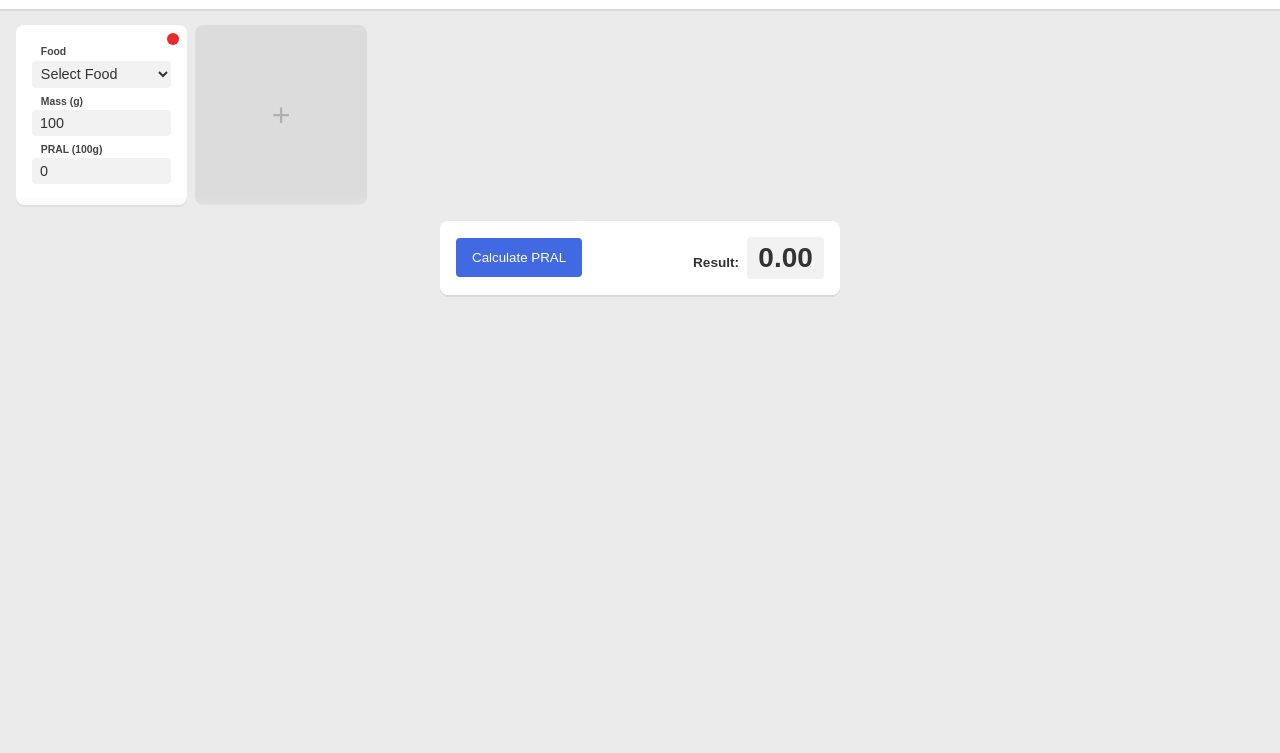
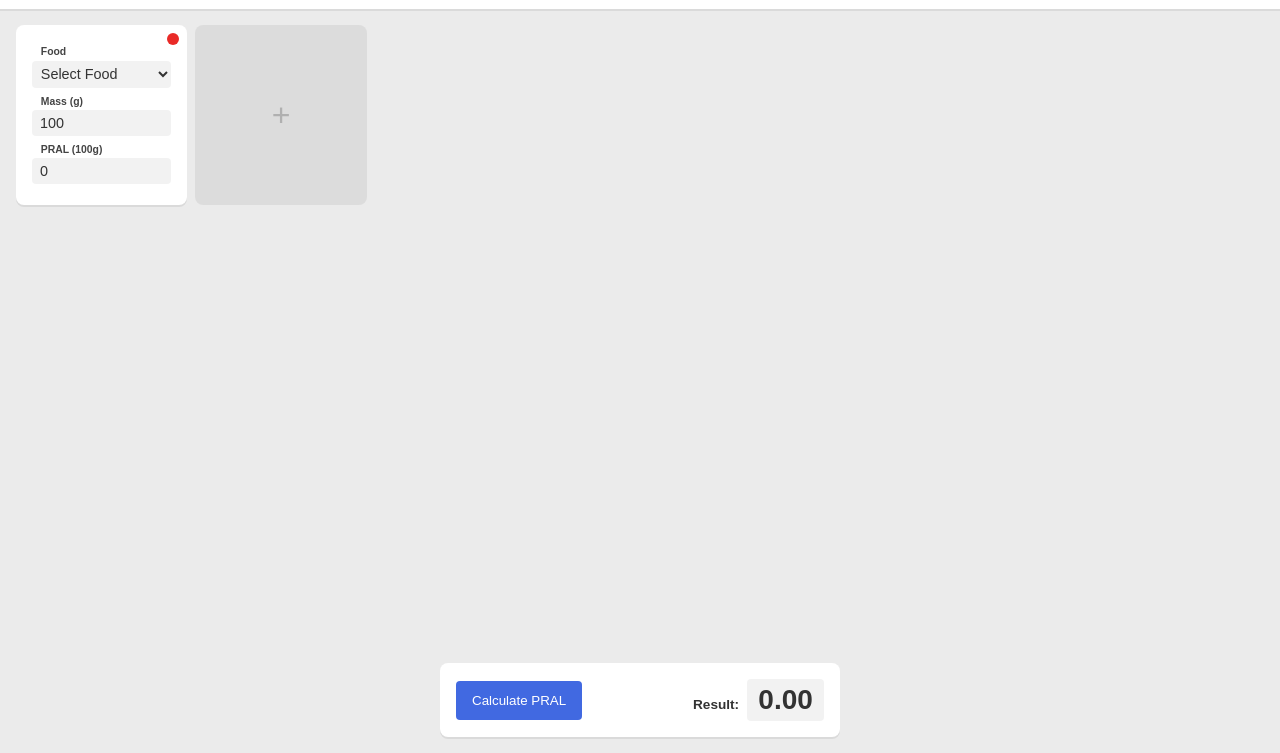
Before and after one commit to stepastepa/pral-calculator, a plain HTML site: page index.html in a window 1280 px wide. Shown: the part 47-800 px from the top of the page. Drawn offline with Linux system fonts and the light colour scheme.

Commit message:
fix(ui): move result bar to bottom

```diff
--- a/style.css
+++ b/style.css
@@ -20,6 +20,7 @@ body {
   margin-right: auto; */
   display: flex;
   flex-direction: column;
+  min-height: 100%;
 }
 
 header {
@@ -162,6 +163,7 @@ button {
 }
 
 .result {
+  margin-top: auto;
   position: sticky;
   bottom: 0;
   padding: 0 1rem 1rem 1rem;
```
